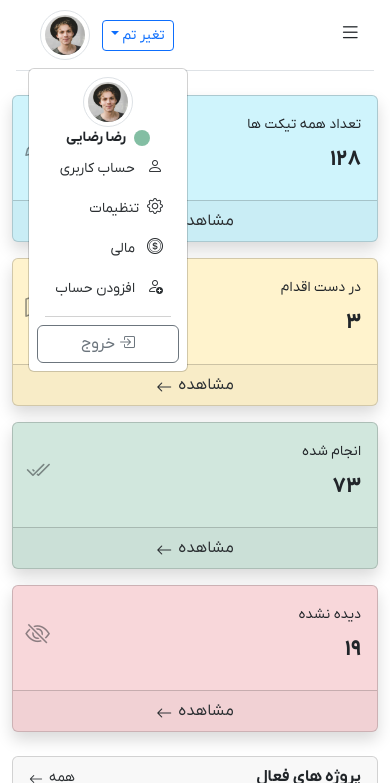
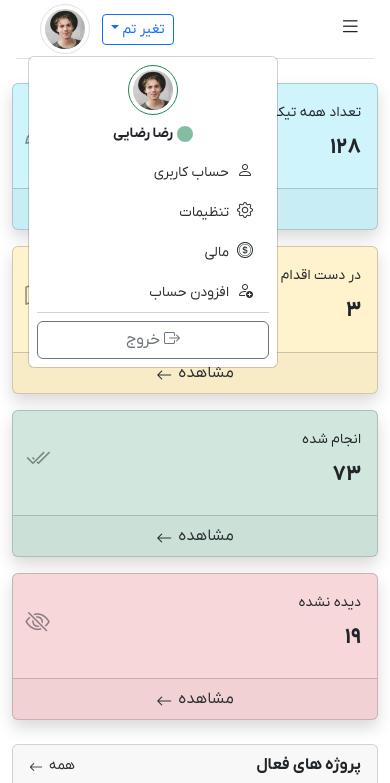
Before and after one commit to LeilaHajikhani2002/bootstrap-dashboard, a website: page index.html in a window 390 px wide. Both pictures are taken after a click on the button 65 px from the left and 35 px from the top of the page. Shown: the top 783 px of the page. Drawn offline with Linux system fonts and the light colour scheme; files whose address does not match are found by name; a web font is replaced by a local one.

Commit message:
update index.html

```diff
--- a/index.html
+++ b/index.html
@@ -154,55 +154,52 @@
 
                             <!--profile dropdown-->
                             <div class="dropdown">
-                                <button class="btn border-0" data-bs-toggle="dropdown" type="button">
-                                    <img src="images/photo-6.jpg" alt="" width="50" height="50" class="rounded-circle
-                                    img-thumbnail">
+                                <button class="btn border-0 py-0" data-bs-toggle="dropdown">
+                                    <img src="images/photo-6.jpg" class="rounded-circle img-thumbnail" width="50" height="50" alt="">
                                 </button>
-
-                                <div class="dropdown-menu" id="profile-dropdown">
+                                <div class="dropdown-menu" style="width: 250px;">
                                     <div class="d-flex flex-column align-items-center">
                                         <div>
-                                            <img src="images/photo-6.jpg" alt="" width="50" height="50" class="rounded-circle img-thumbnail">
+                                            <img src="images/photo-6.jpg" width="50" height="50" class="rounded-circle img-thumbnail border-success" alt="">
                                         </div>
-                                        <div class="d-flex align-items-center">
-                                            <span class="spinner-grow spinner-grow-sm text-success"></span>
-                                            <span class="small fw-bold ms-2">رضا رضایی</span>
+                                        <div class="d-flex align-items-center py-2">
+                                            <span class="spinner-grow spinner-grow-sm text-success me-1"></span>
+                                            <span class="small fw-semibold">رضا رضایی</span>
                                         </div>
-
                                         <ul class="nav flex-column w-100 px-2">
                                             <li class="nav-item">
-                                                <a href="#" class="nav-link text-secondary-emphasis ">
-                                                    <i class="bi bi-person me-2"></i>
+                                                <a href="" class="nav-link text-secondary-emphasis">
+                                                    <i class="bi bi-person fs-6 me-1"></i>
                                                     <span class="small">حساب کاربری</span>
                                                 </a>
                                             </li>
                                             <li class="nav-item">
-                                                <a href="#" class="nav-link text-secondary-emphasis ">
-                                                    <i class="bi bi-gear me-2"></i><span class="small">تنظیمات </span>
+                                                <a href="" class="nav-link text-secondary-emphasis">
+                                                    <i class="bi bi-gear fs-6 me-1"></i>
+                                                    <span class="small">تنظیمات</span>
                                                 </a>
                                             </li>
                                             <li class="nav-item">
-                                                <a href="#" class="nav-link text-secondary-emphasis ">
-                                                    <i class="bi bi-coin me-2"></i>
+                                                <a href="" class="nav-link text-secondary-emphasis">
+                                                    <i class="bi bi-coin fs-6 me-1"></i>
                                                     <span class="small">مالی</span>
                                                 </a>
                                             </li>
                                             <li class="nav-item">
-                                                <a href="#" class="nav-link text-secondary-emphasis ">
-                                                    <i class="bi bi-person-add me-2"></i>
+                                                <a href="" class="nav-link text-secondary-emphasis">
+                                                    <i class="bi bi-person-add fs-6 me-1"></i>
                                                     <span class="small">افزودن حساب</span>
                                                 </a>
                                             </li>
-                                            <li>
-                                                <hr class="dropdown-divider m-2">
+                                            <li >
+                                                <hr class="dropdown-divider m-0">
                                             </li>
                                             <li class="nav-item">
-                                                <button class="btn btn-outline-secondary w-100">
-                                                    <i class="bi bi-box-arrow-in-right"></i>
+                                                <button class="btn btn-outline-secondary mt-2 w-100">
+                                                    <i class="bi bi-box-arrow-right"></i>
                                                     <span>خروج</span>
                                                 </button>
                                             </li>
-
                                         </ul>
                                     </div>
                                 </div>
```
